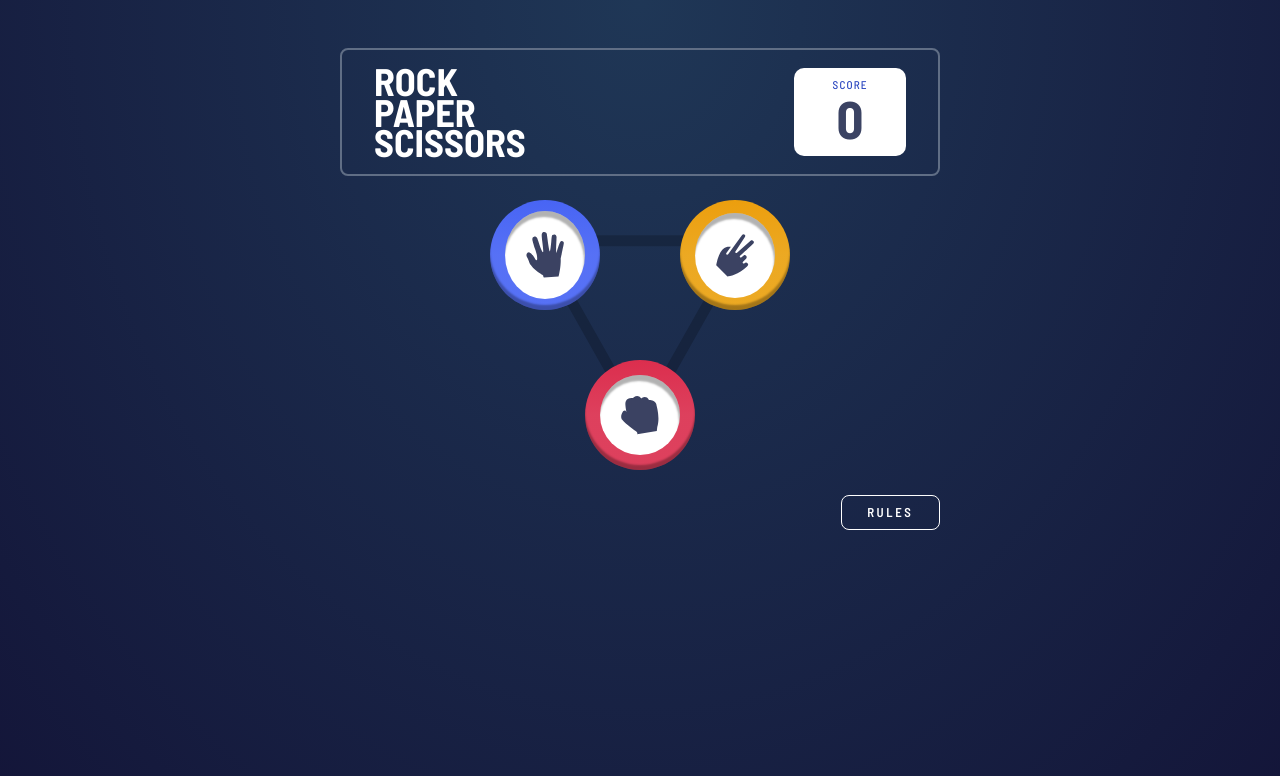
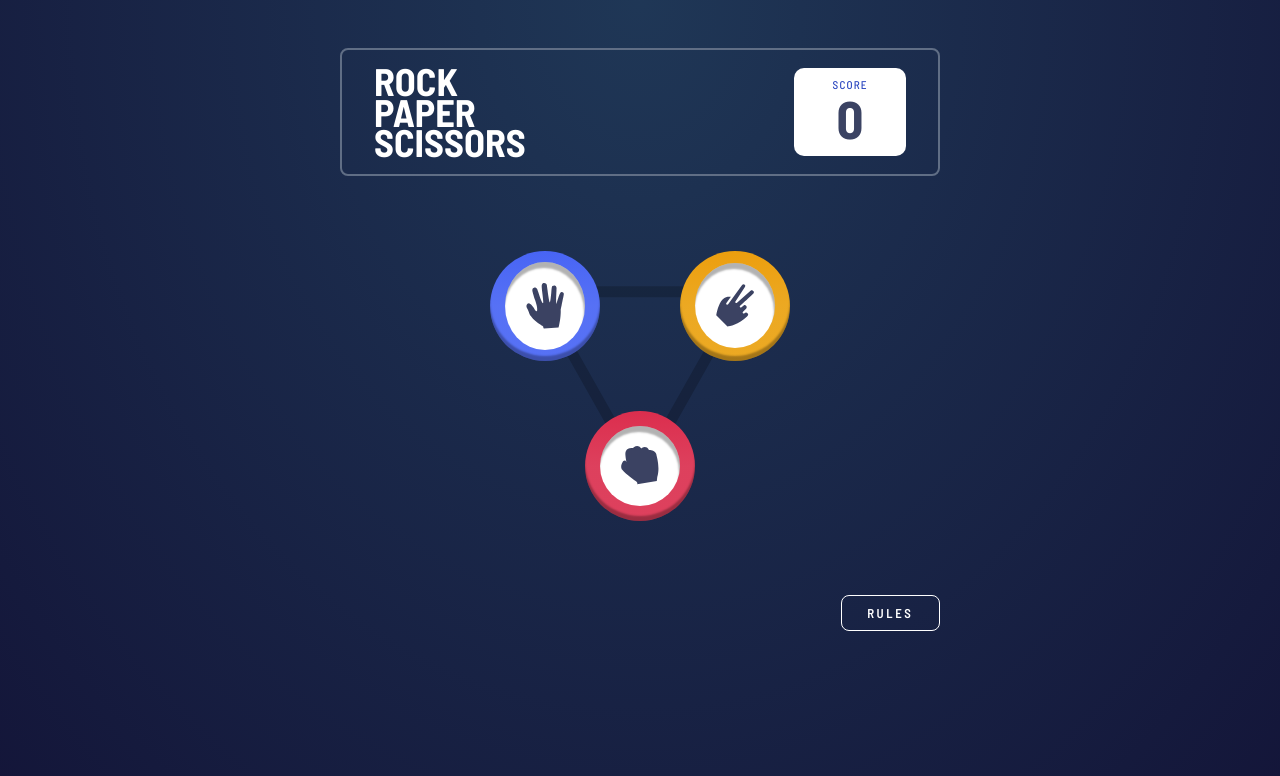
Before and after one commit to Aryan-ki-codepanti/rock-paper-scissors-app-fm, a React (Create React App) app: page / in a window 1280 px wide. Shown: the top 776 px of the page. Built offline with nearby package versions, Linux system fonts and the light colour scheme.

Commit message:
Completed desktop styles

```diff
--- a/src/Components/ChoiceAction/ChoiceAction.css
+++ b/src/Components/ChoiceAction/ChoiceAction.css
@@ -1,9 +1,15 @@
 .ChoiceAction {
     margin-block: 2em;
     padding-block: 1.7em;
+
+    height: 355px;
+    display: grid;
+    place-items: center;
 }
 
 .user-select {
+    width: 100%;
+
     background-image: url("/images/bg-triangle.svg");
     background-repeat: no-repeat;
     background-position: center;
```
